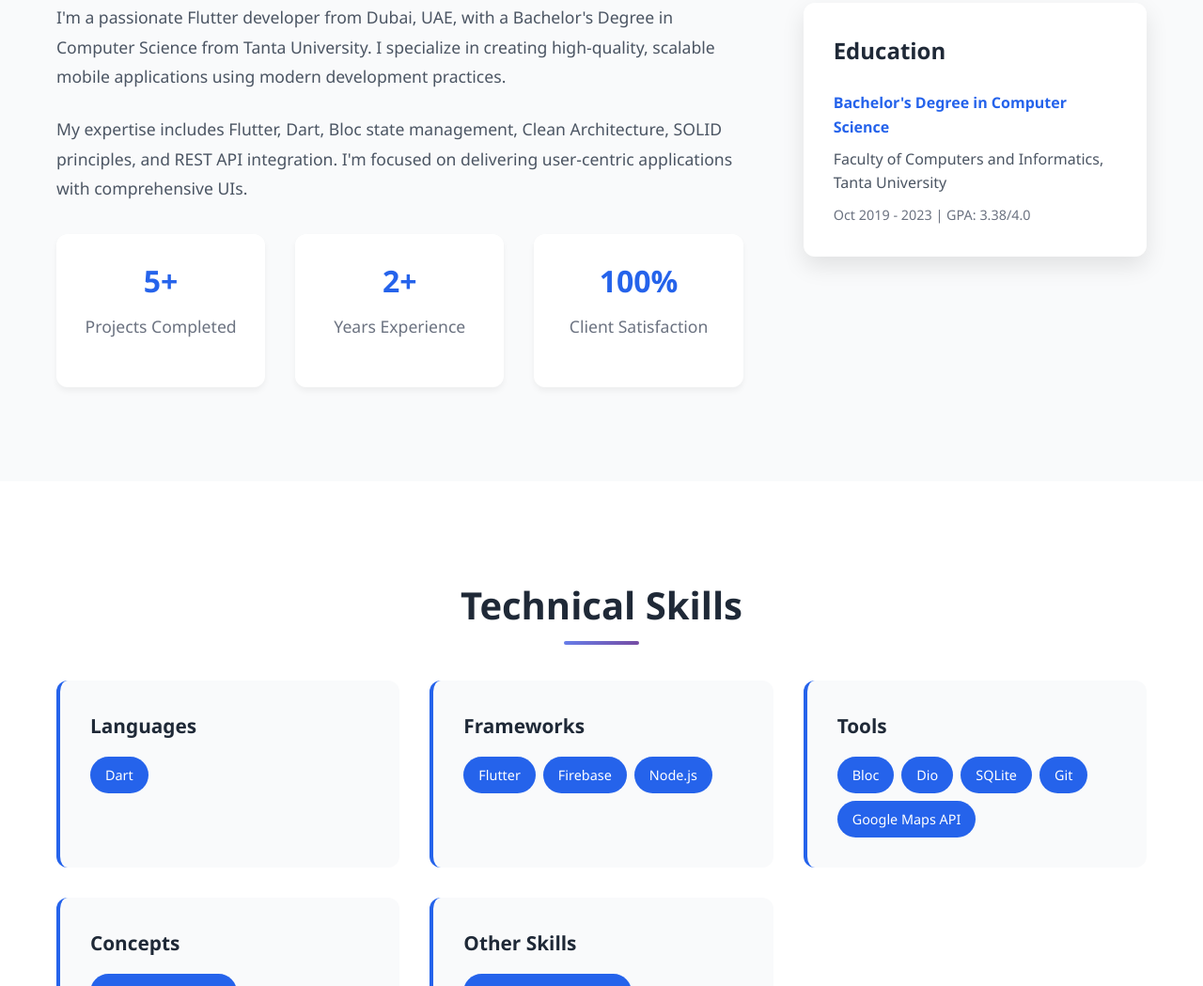
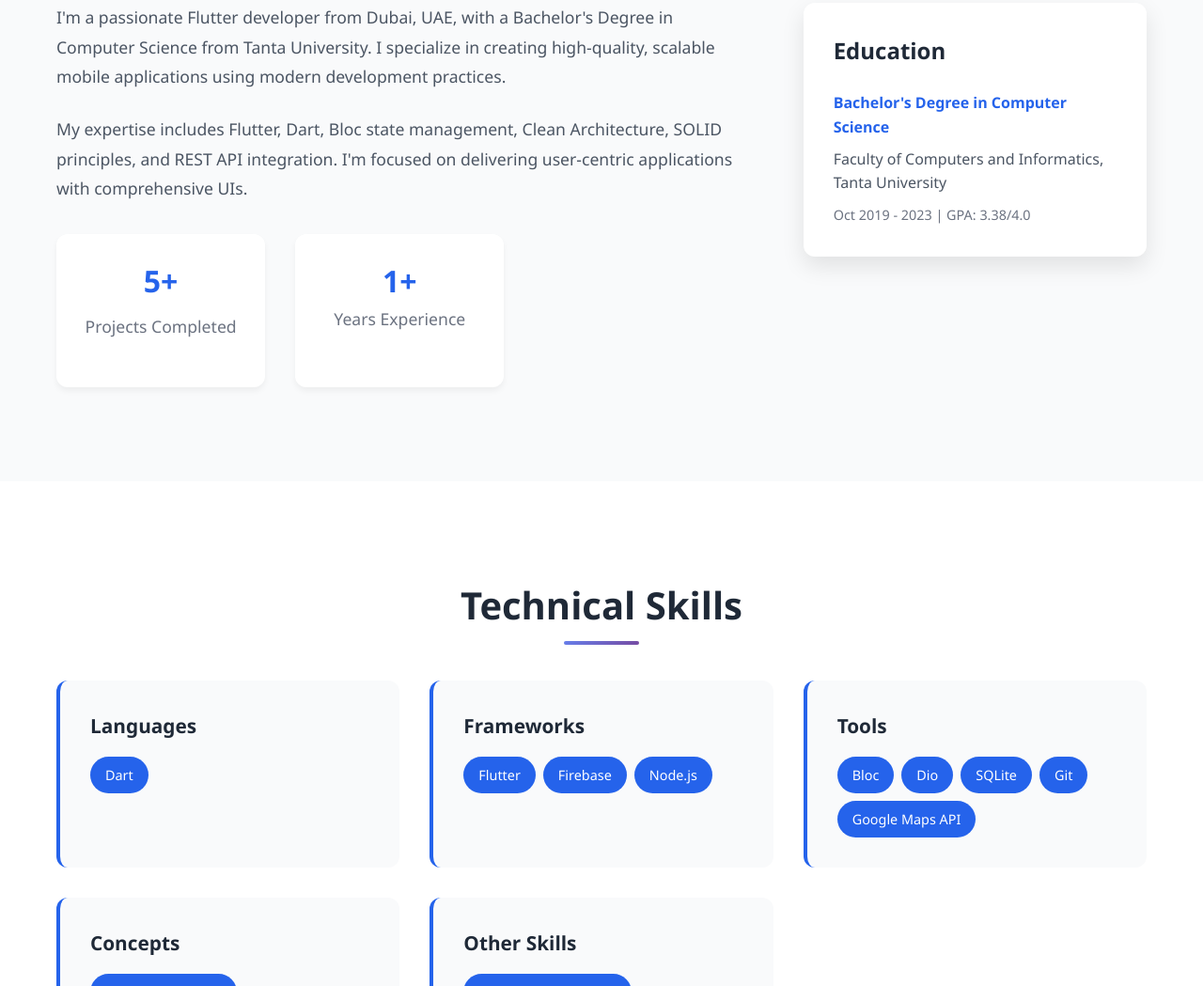
Before and after one commit to eidibrahem/eid-portfolio, a plain HTML site: page index.html in a window 1280 px wide. Shown: the part 1009-2058 px from the top of the page at 94% size. Drawn offline with Linux system fonts and the light colour scheme.

Commit message:
conmmit 3

```diff
--- a/index.html
+++ b/index.html
@@ -88,13 +88,10 @@
                             <p>Projects Completed</p>
                         </div>
                         <div class="stat">
-                            <h3>2+</h3>
+                            <h3>1+</h>
                             <p>Years Experience</p>
                         </div>
-                        <div class="stat">
-                            <h3>100%</h3>
-                            <p>Client Satisfaction</p>
-                        </div>
+
                     </div>
                 </div>
                 <div class="about-image">
```
